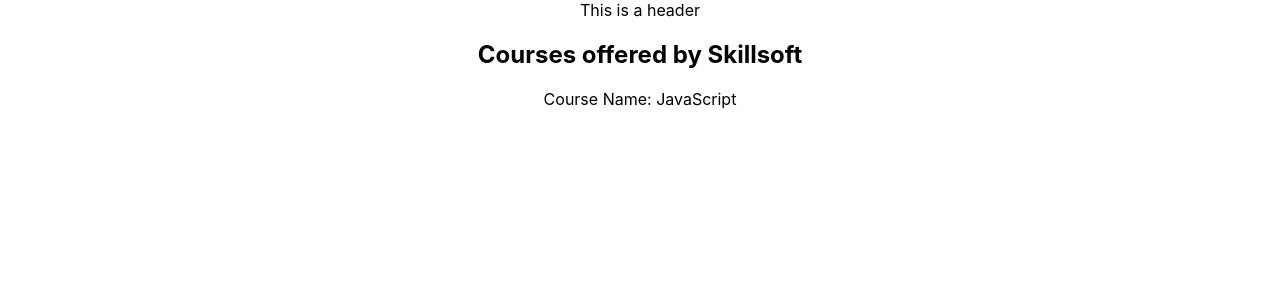
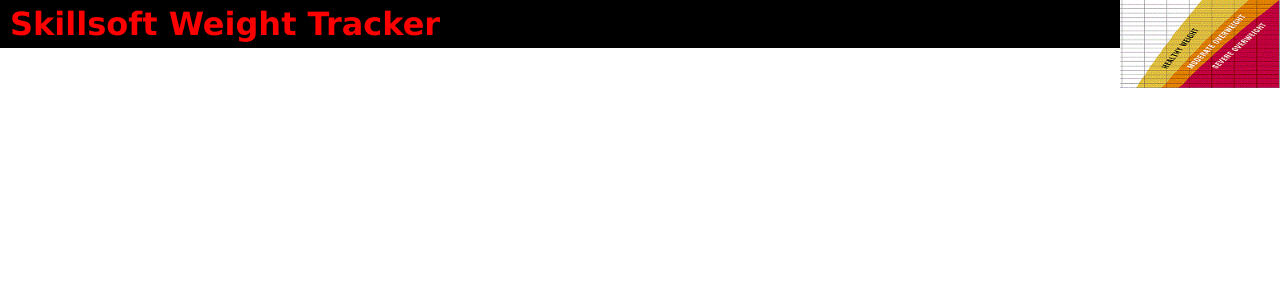
Before and after one commit to ravenloue/react-bootcamp, a React (Create React App) app: page / in a window 1280 px wide. Shown: the top 300 px of the page. Built offline with nearby package versions, Linux system fonts and the light colour scheme.

Commit message:
course correction
was using new video but old information

but i did learn to how to write comments in jsx

```diff
--- a/src/App.js
+++ b/src/App.js
@@ -1,16 +1,12 @@
-import './App.css';
+import './styles.css';
 import Header from './Components/header';
-import Course from './Components/Course';
-
-const mostPopular = "JavaScript";
 
 function App() {
   return (
     <div className="App">
       <Header />
-      <h2>Courses offered by Skillsoft</h2>
-      <p></p>
-      <Course popCourse={mostPopular}/>
+
+
     </div>
   );
 }
--- a/src/Components/Course.js
+++ /dev/null
@@ -1,13 +0,0 @@
-import React from "react";
-
-//const mostPopular = "JavaScript";
-
-function Course(props){
-
-    return(
-        <div>Course Name: {props.popCourse}</div>
-    )
-
-}
-
-export default Course;
--- a/src/Components/header.js
+++ b/src/Components/header.js
@@ -1,9 +1,13 @@
 import React from "react";
+import chart from '../chart.gif';
 
 function Header(){
 
     return(
-        <header>This is a header</header>
+        <header>
+            <img src={ chart } id="logo" />
+			<h1><a href="index.html">Skillsoft Weight Tracker</a></h1>
+        </header>
     )
 
 }
--- /dev/null
+++ b/src/styles.css
@@ -0,0 +1,119 @@
+html {
+	height: 100%;
+}
+
+body {
+	margin:0;
+	padding:0;
+	font-family: Verdana, Geneva, sans-serif;
+}
+
+a {
+	text-decoration:none;
+}
+
+header{
+	background-color: black;
+}
+
+header h1 {
+	padding: 5px 10px;
+	margin:0;
+}
+
+header h1 a {
+	color:red;
+}
+
+nav{
+	text-align:left;
+	background-color:lightgray;
+	border-bottom:1px solid gray;
+}
+
+nav li, nav a {
+	display:inline-block;
+}
+
+nav a:hover{
+	background-color:lightyellow;
+}
+
+nav a{
+	color:black;
+	padding: 10px 15px;
+}
+
+ul{
+	padding:0;
+	margin:0;
+}
+
+main{
+	float:left;
+	width:560px;
+	border-right: 1px solid #eeeeee;
+}
+
+aside{
+	float:left;
+	width:200px;
+	padding-bottom:10px;
+	padding-left: 4px;
+}
+
+footer{
+	clear:both;
+	text-align:center;
+	font-size:.8em;
+	padding-top:50px;
+}
+
+aside section a{
+	display:block;
+	padding: 6px;
+	border-bottom: 1px solid lightgray;
+	color:black;
+}
+
+#container, footer{
+	width:90%;
+	margin: 0 auto;
+	margin-bottom: 60px;
+}
+
+label{
+	display:inline-block;
+	width:150px;
+	text-align:right;
+}
+
+button{
+	margin-left:155px;
+	margin-top:10px;
+}
+
+.formSeparator{
+	margin-top:10px;
+}
+
+#logo{
+	float:right;
+	width:160px;
+	height:88px;
+}
+
+.liYellow{
+	background-color:lightyellow;
+}
+
+#records{
+	margin-left: 30px;
+	width: 80%;
+}
+
+#records div:nth-child(even){
+	background-color: lightgray;
+	display: block;
+	margin:5px 0px;
+}
```
Also changed, not shown: src/chart.gif (added).
